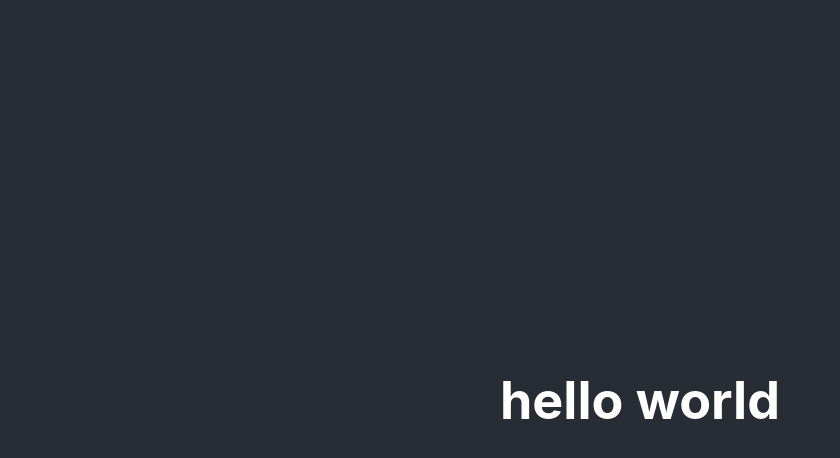
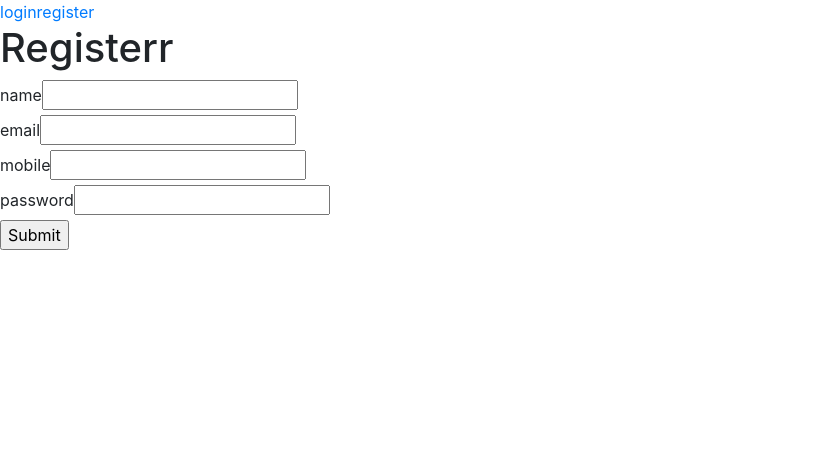
Before and after one commit to yashjais/url-shortener, a React (Create React App) app in the folder client/: page /register in a window 1280 px wide. Shown: the top 458 px of the page, without its empty margins (0-840 px from the left). Built offline with nearby package versions, Linux system fonts and the light colour scheme.

Commit message:
added register front end

```diff
--- a/client/package.json
+++ b/client/package.json
@@ -6,8 +6,11 @@
     "@testing-library/jest-dom": "^4.2.4",
     "@testing-library/react": "^9.5.0",
     "@testing-library/user-event": "^7.2.1",
+    "axios": "^0.19.2",
+    "bootstrap": "^4.4.1",
     "react": "^16.13.1",
     "react-dom": "^16.13.1",
+    "react-router-dom": "^5.1.2",
     "react-scripts": "3.4.1"
   },
   "scripts": {
--- a/client/src/App.css
+++ /dev/null
@@ -1,15 +0,0 @@
-.App {
-  text-align: center;
-}
-
-
-.App-header {
-  background-color: #282c34;
-  min-height: 100vh;
-  display: flex;
-  flex-direction: column;
-  align-items: center;
-  justify-content: center;
-  font-size: calc(10px + 2vmin);
-  color: white;
-}
--- a/client/src/App.js
+++ b/client/src/App.js
@@ -1,15 +1,19 @@
 import React from 'react';
-// import logo from './logo.svg';
-import './App.css';
+import { BrowserRouter, Link, Route } from 'react-router-dom'
+import Login from './users/login'
+import Register from './users/register'
 
 function App() {
   return (
-    <div className="App">
-      <header className="App-header">
-        {/* <img src={logo} className="App-logo" alt="logo" /> */}
-        <h1> hello world</h1>
-      </header>
-    </div>
+    <BrowserRouter>
+      <div >
+        <Link to="/login">login</Link>
+        <Link to="/register">register</Link>
+
+        <Route path="/login" component={Login} exact={true} />
+        <Route path="/register" component={Register} exact={true} />
+      </div>
+    </BrowserRouter>
   );
 }
 
--- a/client/src/index.css
+++ /dev/null
@@ -1,13 +0,0 @@
-body {
-  margin: 0;
-  font-family: -apple-system, BlinkMacSystemFont, 'Segoe UI', 'Roboto', 'Oxygen',
-    'Ubuntu', 'Cantarell', 'Fira Sans', 'Droid Sans', 'Helvetica Neue',
-    sans-serif;
-  -webkit-font-smoothing: antialiased;
-  -moz-osx-font-smoothing: grayscale;
-}
-
-code {
-  font-family: source-code-pro, Menlo, Monaco, Consolas, 'Courier New',
-    monospace;
-}
--- a/client/src/index.js
+++ b/client/src/index.js
@@ -1,7 +1,7 @@
 import React from 'react';
 import ReactDOM from 'react-dom';
-import './index.css';
 import App from './App';
+import 'bootstrap/dist/css/bootstrap.css'
 
 ReactDOM.render(
   <App />,
--- /dev/null
+++ b/client/src/users/login.js
@@ -0,0 +1,20 @@
+import React from 'react'
+
+class Login extends React.Component {
+    constructor() {
+        super()
+        this.state = {
+            email: '',
+            password: ''
+        }
+    }
+    render() {
+        return (
+            <div>
+                <h1> Loginnn </h1>
+            </div>
+        )
+    }
+}
+
+export default Login
--- /dev/null
+++ b/client/src/users/register.js
@@ -0,0 +1,51 @@
+import React from 'react'
+import axios from 'axios'
+
+class Register extends React.Component {
+    constructor() {
+        super()
+        this.state = {
+            name: '',
+            email: '',
+            password: '',
+            mobile: '',
+        }
+    }
+    handleChange = (e) => {
+        this.setState({ [e.target.id]: e.target.value })
+    }
+    handleSubmit = (e) => {
+        e.preventDefault()
+        const formData = {}
+        formData.name = this.state.name
+        formData.email = this.state.email
+        formData.password = this.state.name
+        if (this.state.mobile.length == 10) {
+            formData.mobile = this.state.mobile
+        }
+        axios.post('localhost://3010/users/register')
+            .then(res => console.log(res.data))
+            .catch(err => alert(err))
+    }
+    render() {
+        return (
+            <div>
+                <h1> Registerr </h1>
+                <form onSubmit={this.handleSubmit}>
+                    <label htmlFor="name" >name</label>
+                    <input type="text" id="name" value={this.state.name} onChange={this.handleChange} /> <br />
+                    <label htmlFor="name" >email</label>
+                    <input type="text" id="email" value={this.state.email} onChange={this.handleChange} /> <br />
+                    <label htmlFor="name" >mobile</label>
+                    <input type="text" id="mobile" value={this.state.mobile} onChange={this.handleChange} /> <br />
+                    <label htmlFor="name" >password</label>
+                    <input type="password" id="password" value={this.state.password} onChange={this.handleChange} /> <br />
+
+                    <input type="submit" />
+                </form>
+            </div>
+        )
+    }
+}
+
+export default Register
```
Also changed, not shown: 2 other files (tests, documents, lock files or other folders).
